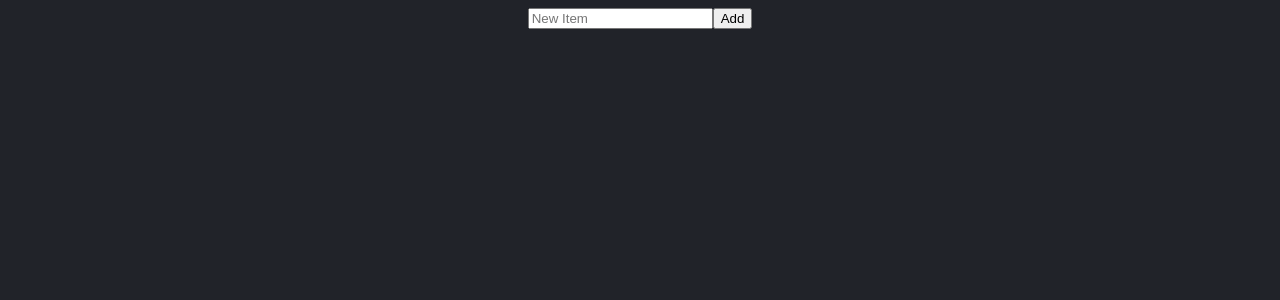
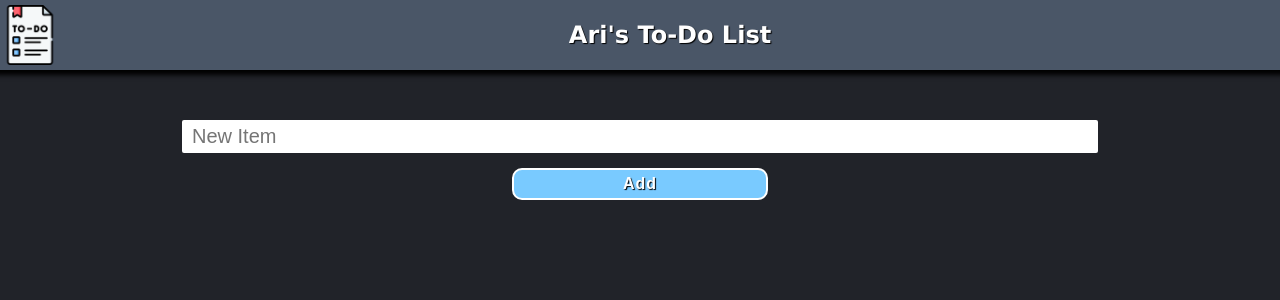
Before and after one commit to ari-marhali/codeversity, a React (Vite) app in the folder todo-list/: page / in a window 1280 px wide. Shown: the top 300 px of the page. Built offline with nearby package versions, Linux system fonts and the light colour scheme.

Commit message:
almost finished

```diff
--- a/todo-list/index.html
+++ b/todo-list/index.html
@@ -4,7 +4,7 @@
     <meta charset="UTF-8" />
     <link rel="icon" type="image/png" href="./src/icon.png">
     <meta name="viewport" content="width=device-width, initial-scale=1.0" />
-    <title>Ari's todo-list</title>
+    <title>Ari's To-Do List</title>
     <link rel="stylesheet" href="./src/index.css"/>
   </head>
   <body>
--- a/todo-list/src/Input.tsx
+++ b/todo-list/src/Input.tsx
@@ -7,7 +7,7 @@ export default function Input(props: {addFunction: (text: string)=> void}){
     return(
         <div id='add-form'>
             <input type="text" placeholder="New Item" id='text-field'value={text} onChange={event => setText(event.target.value)}/>
-            <button onClick={()=>{
+            <button id='add-btn' onClick={()=>{
                 props.addFunction(text)
                 setText("")
             }}>Add</button>
--- a/todo-list/src/ListItem.tsx
+++ b/todo-list/src/ListItem.tsx
@@ -17,9 +17,9 @@ function ListItem (props: ListItemProps){
 
     return(
         <div className="list-item" onMouseOver={()=>setHover(true)} onMouseOut={()=>setHover(false)} >
-            <input type="checkbox" checked={props.item.done} onChange = {() => props.checkboxHandler(props.item.id)} />
+            <input type="checkbox" id='done-btn' checked={props.item.done} onChange = {() => props.checkboxHandler(props.item.id)} />
             <p>{props.item.text}</p>
-            {hover && <button className='remove' onClick={()=> props.deleteHandler(props.item.id)}>Remove</button>}
+            {hover && <button id='remove-btn' onClick={()=> props.deleteHandler(props.item.id)}>Remove</button>}
         </div>
 
     )
--- /dev/null
+++ b/todo-list/src/Navbar.tsx
@@ -0,0 +1,10 @@
+const Navbar : React.FC = () =>{
+    return(
+        <nav id="navbar">
+            <img src="./src/icon.png" alt="todo-list icon" id="icon"/>
+            <h1>Ari's To-Do List</h1>
+        </nav>
+    )
+}
+
+export default Navbar
--- a/todo-list/src/app.tsx
+++ b/todo-list/src/app.tsx
@@ -1,6 +1,7 @@
 import {useState, useEffect} from 'react'
 import {ListItem} from './ListItem'
 import Input from './Input.tsx'
+import Navbar from './Navbar.tsx'
 
 export default function App (){
 
@@ -11,8 +12,6 @@ export default function App (){
     }
 
     const [allItems , setItems] = useState<ListItem[]>(JSON.parse(localStorage.getItem('allItems') || '[]'))
-
-    console.log(allItems)
 
       useEffect(() => {
         localStorage.setItem('allItems', JSON.stringify(allItems))
@@ -36,7 +35,7 @@ export default function App (){
         }
 
         function addItem (text : string){
-            setItems(prevItems => {
+            text&& setItems(prevItems => {
                 return(
                     [{
                         id: !allItems.length? 1 : (allItems[0].id +1 ),
@@ -60,9 +59,13 @@ export default function App (){
     })
 
     return(
-        <div>
+        <div id='app'>
+            <Navbar/>
             <Input addFunction={addItem}/>
-            {allItemsJSX}
+            {allItems[0] &&
+            <div id='items'>
+                {allItemsJSX}
+            </div>}
         </div>
     )
 }
--- a/todo-list/src/index.css
+++ b/todo-list/src/index.css
@@ -1,9 +1,89 @@
 body{
     background: #212329;
+    margin:0;
+    font-family: Verdana, Geneva, Tahoma, sans-serif;
 }
 
-#root{
+#app{
     display: flex;
+    flex-direction: column;
     justify-content: center;
     align-items: center;
 }
+
+#navbar{
+    background: #4a5667;
+    display: flex;
+    align-items: center;
+    color: white;
+    box-shadow: 0px 5px 5px black;
+    padding: 5px 15px;
+    text-shadow: 1px 1px 1px black;
+    width: 100%;
+}
+
+#icon{
+    width: 60px;
+}
+
+h1{
+    margin: 0px auto;
+}
+
+#add-form{
+    display: flex;
+    align-items: center;
+    flex-direction: column;
+    width:100%;
+    margin:50px 0;
+}
+
+#text-field{
+    display: flex;
+    align-items: center;
+    border: none;
+    font-size: 20px;
+    width:70%;
+    padding: 5px 10px;
+    border-radius: 2px;
+}
+
+#add-btn{
+    margin:15px;
+    background: #79CAFF;
+    width: 20%;
+    padding: 5px 0;
+    font-weight: 700;
+    border-radius: 10px;
+    border: 2px solid white;
+    color: white;
+    text-shadow: 1px 1px 1px black;
+    font-size:16px;
+    letter-spacing: 1px;
+}
+
+#add-btn:hover{
+    cursor: pointer;
+}
+
+#items{
+    width: 90%;
+    border: 2px solid black;
+    border-radius: 8px;
+    box-shadow: 2px 2px 2px 1px black;
+}
+
+.list-item{
+    background: white;
+    display: flex;
+    margin:20px
+
+}
+
+#done-btn:hover{
+    cursor: pointer;
+}
+
+#remove-btn:hover{
+    cursor: pointer;
+}
```
